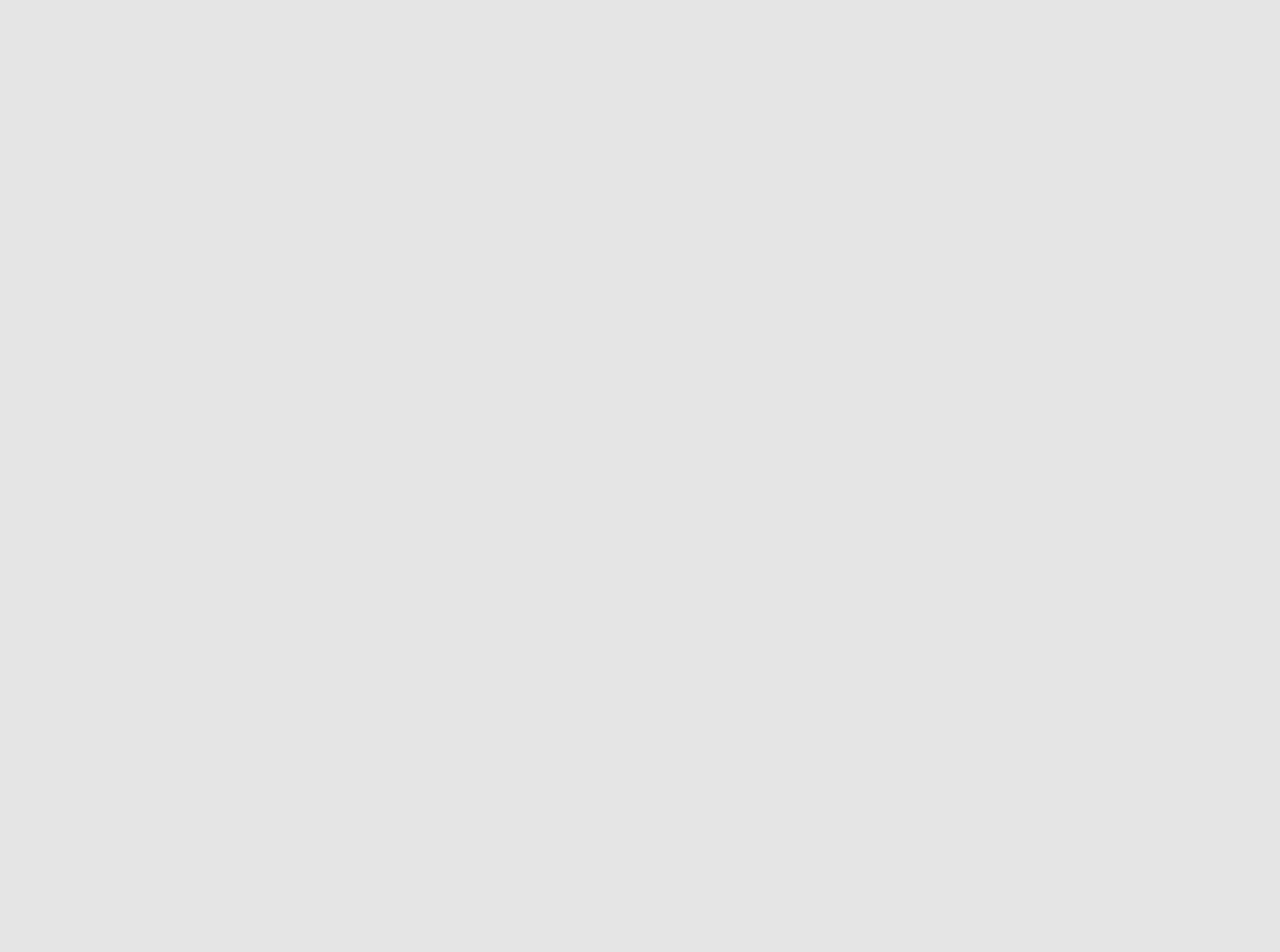
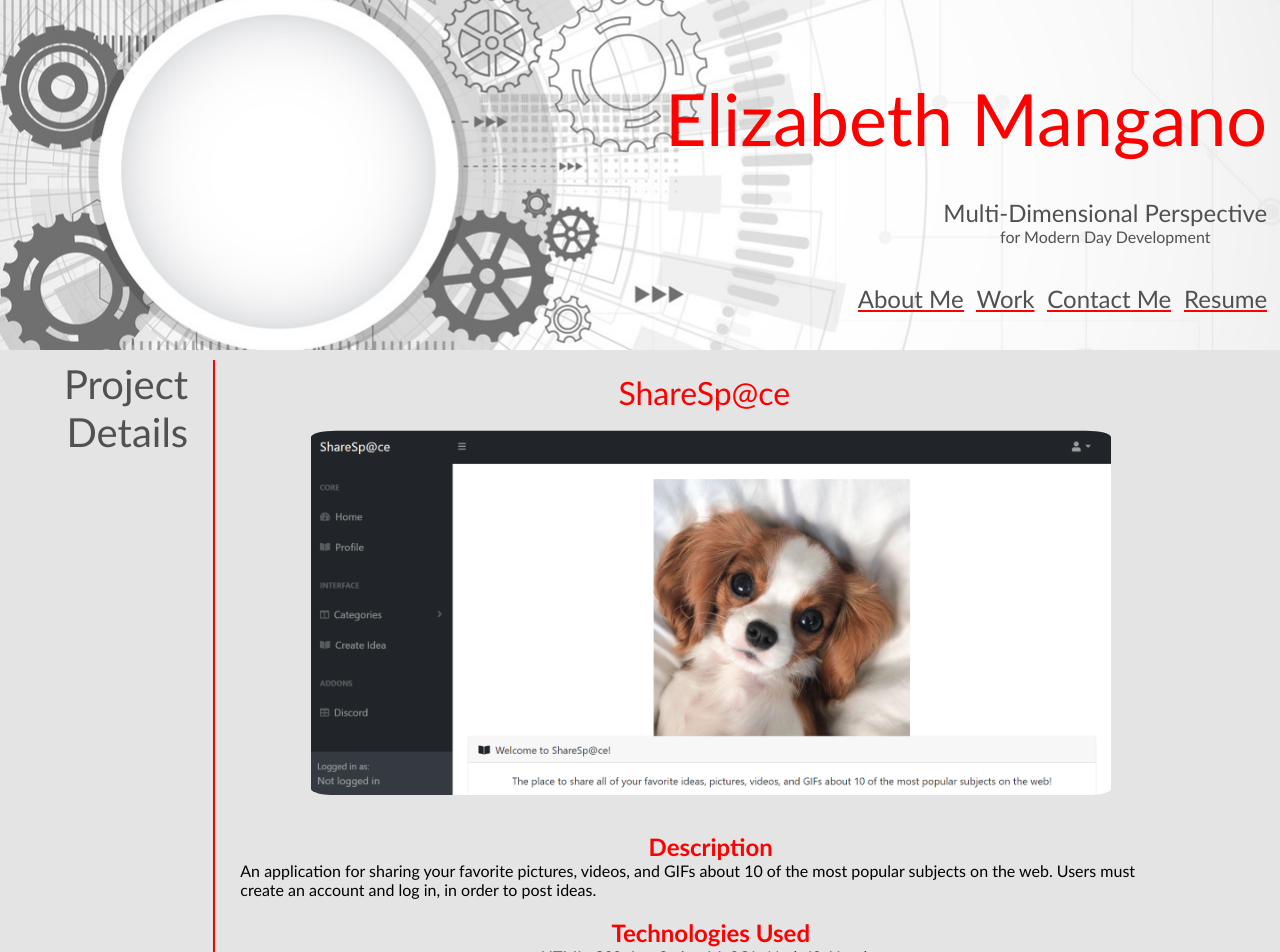
Before and after one commit to emangano2816/portfolio_react, a React (Create React App) app: page /projectdetails in a window 1280 px wide. Shown: the top 952 px of the page. Before the commit the page ends 800 px from the top, so only its background shows below. Built offline with nearby package versions, Linux system fonts and the light colour scheme.

Commit message:
Modifications: Added route to projectdetails page. Added ProjectDetails page and component. Added link to ProjectDetails from Home/work section of the page. Added styles for the ProjectDetails page.

```diff
--- a/src/App.js
+++ b/src/App.js
@@ -1,11 +1,13 @@
 import { BrowserRouter as Router, Route } from "react-router-dom";
 import Home from '../src/Components/pages/Home';
+import ProjectDetail from '../src/Components/pages/ProjectDetail.js';
 
 function App() {
   return (
     <Router>
       <div>
         <Route exact path='/' component={Home} />
+        <Route exact path='/projectdetails' component={ProjectDetail} />
       </div>
     </Router>
 
--- a/src/Components/Main/index.js
+++ b/src/Components/Main/index.js
@@ -8,10 +8,10 @@ import '../Main/style.css'
 function Main() {
 
     return(
-        <main class="main-container">
-            <Section id="aboutme" style="aboutme-container aboutme-item" header='About Me' component={<AboutMe/>} />
-            <Section id="work" style="work-container work-item" header='Work' component={<Projects/>} />
-            <Section id="contact-me" style="contactme-container contactme-item" header='Contact Me' component={<ContactMe/>} />
+        <main className="main-container">
+            <Section id="aboutme" styles="aboutme-container aboutme-item" header='About Me' component={<AboutMe/>} />
+            <Section id="work" styles="work-container work-item" header='Work' component={<Projects/>} />
+            <Section id="contact-me" styles="contactme-container contactme-item" header='Contact Me' component={<ContactMe/>} />
         </main>
     )
 }
--- a/src/Components/Main/style.css
+++ b/src/Components/Main/style.css
@@ -17,7 +17,8 @@
 
 .main-container .aboutme-info-container,
 .main-container .projects,
-.main-container address {
+.main-container .address,
+.main-container .project-details {
     width:75%;
     height:auto;
     padding-top: 1%;
@@ -246,6 +247,30 @@
     color: var(--pop);
 }
 
+/*Project details styles*/
+.project-details {
+    display: flex;
+    flex-direction: column;
+    align-items: center;
+}
+
+.project-details .project-image {
+    border-radius: 25px;
+    width: 800px;
+    padding-top: 2%;
+    padding-bottom: 2%;
+}
+
+.project-details h3 {
+    color: var(--pop);
+    font-size: xx-large;
+}
+.project-details h4 {
+    color: var(--pop);
+    padding-top: 2%;
+    font-size: x-large;
+}
+
 /*Changes to layout when screen size is between 576px and 992px*/
 @media screen and (max-width: 992px) {
     /*Changing header display*/
--- a/src/Components/ProjectButton/index.js
+++ b/src/Components/ProjectButton/index.js
@@ -1,10 +1,18 @@
 import React from "react";
+import { useHistory } from 'react-router-dom';
 
 function ProjectButton(props) {
+    const history = useHistory();
+
+    const handleRoute =  () => {
+        console.log('test');
+        history.push('/projectdetails');
+    }
+
     return (
-        <button className="project-item" id={props.id} >
-        <h2>{props.name}</h2>
-    </button>
+        <button className="project-item" id={props.id} onClick={handleRoute}>
+            <h2>{props.name}</h2>
+        </button>
     )
 }
 
--- /dev/null
+++ b/src/Components/ProjectDetails/ProjectDetails.js
@@ -0,0 +1,27 @@
+import React from "react";
+import SectionHeader from "../SectionHeader";
+import images from '../../assets/sharespace_resize.png'
+
+function ProjectDetails() {
+
+    return(
+        <div className='main-container'>
+            <div className='work-container'>
+                <SectionHeader header='Project Details' />
+                <div className='project-details'>
+                    <h3>ShareSp@ce</h3>
+                    <img src={images} className='project-image'/>
+                    <h4>Description</h4>
+                    <p>An application for sharing your favorite pictures, videos, and GIFs about 10 of the most popular subjects on the web.  Users must create an account and log in, in order to post ideas.</p>
+                    <h4>Technologies Used</h4>
+                    <p>HTML, CSS, JavaScript, MySQL, NodeJS, Heroku</p>
+                    <h4>View: </h4>
+                    <a href="https://evening-sea-74828.herokuapp.com/" target="_blank" rel="noreferrer noopener">Application</a>
+                    <a href="https://github.com/Errollinsjr/ShareSpaceProjectTwo" target="_blank" rel="noreferrer noopener">GitHub Repository</a>
+                </div>
+            </div>
+        </div>
+    )
+}
+
+export default ProjectDetails;
--- /dev/null
+++ b/src/Components/ProjectDetails/style.css
@@ -0,0 +1,7 @@
+.main-container {
+    display:flex;
+    flex-direction:column;
+    justify-content: space-evenly;
+    height:auto;
+    padding-right: 2%
+}
--- a/src/Components/Section/index.js
+++ b/src/Components/Section/index.js
@@ -1,11 +1,10 @@
 import React from "react";
 import SectionHeader from '../SectionHeader/index.js'
-import AboutMe from "../AboutMe/index.js";
 
 
 function Section(props) {
     return(
-        <section id={props.id} className={props.style}>
+        <section id={props.id} className={props.styles}>
             <SectionHeader header={props.header} />
             {props.component}
 
--- a/src/Components/pages/ProjectDetail.js
+++ b/src/Components/pages/ProjectDetail.js
@@ -0,0 +1,15 @@
+import Header from '../Header/index.js'
+import ProjectDetails from '../ProjectDetails/ProjectDetails.js';
+
+function Home() {
+  return (
+    <div>
+      <Header />
+      <ProjectDetails />
+    </div>
+
+
+  );
+}
+
+export default Home;
```
Also changed, not shown: public/manifest.json.
